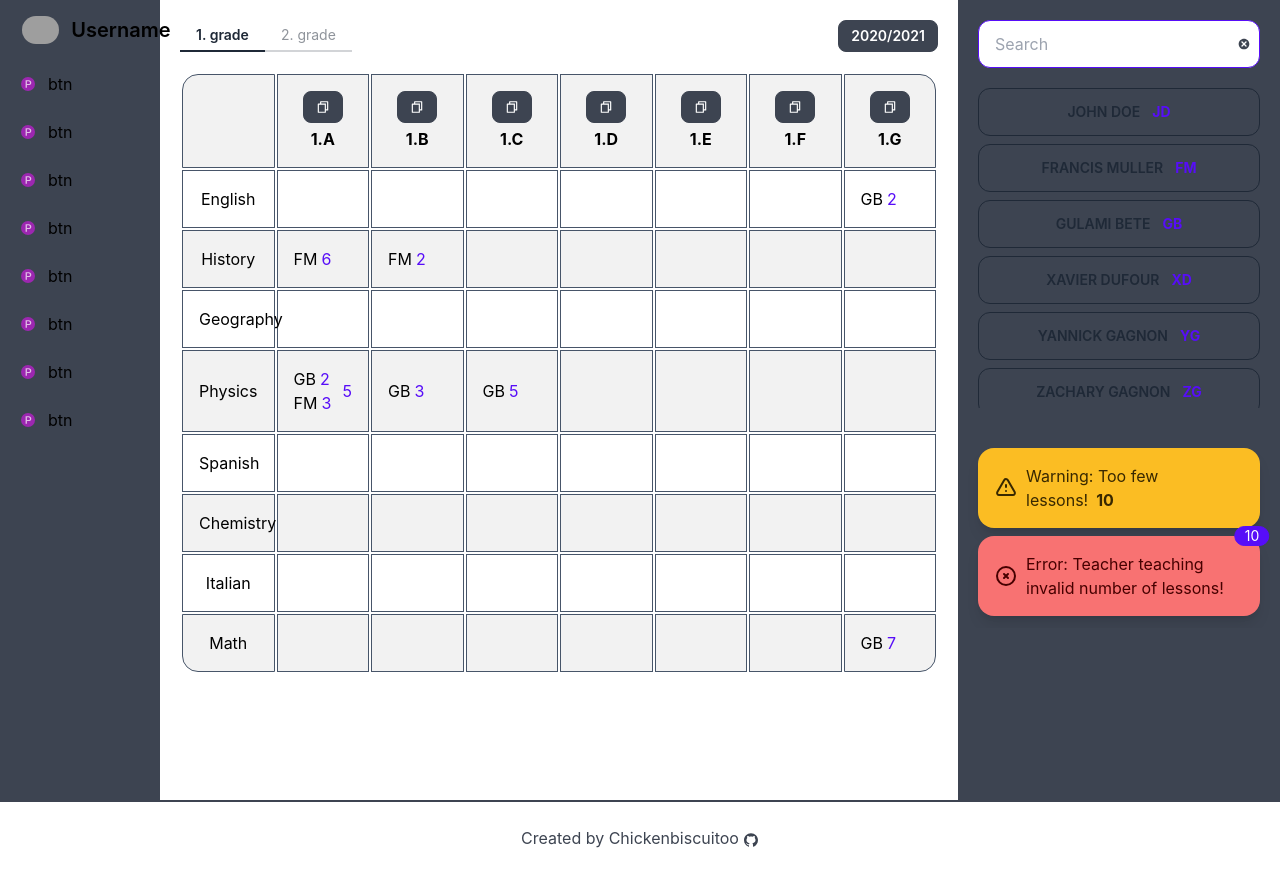
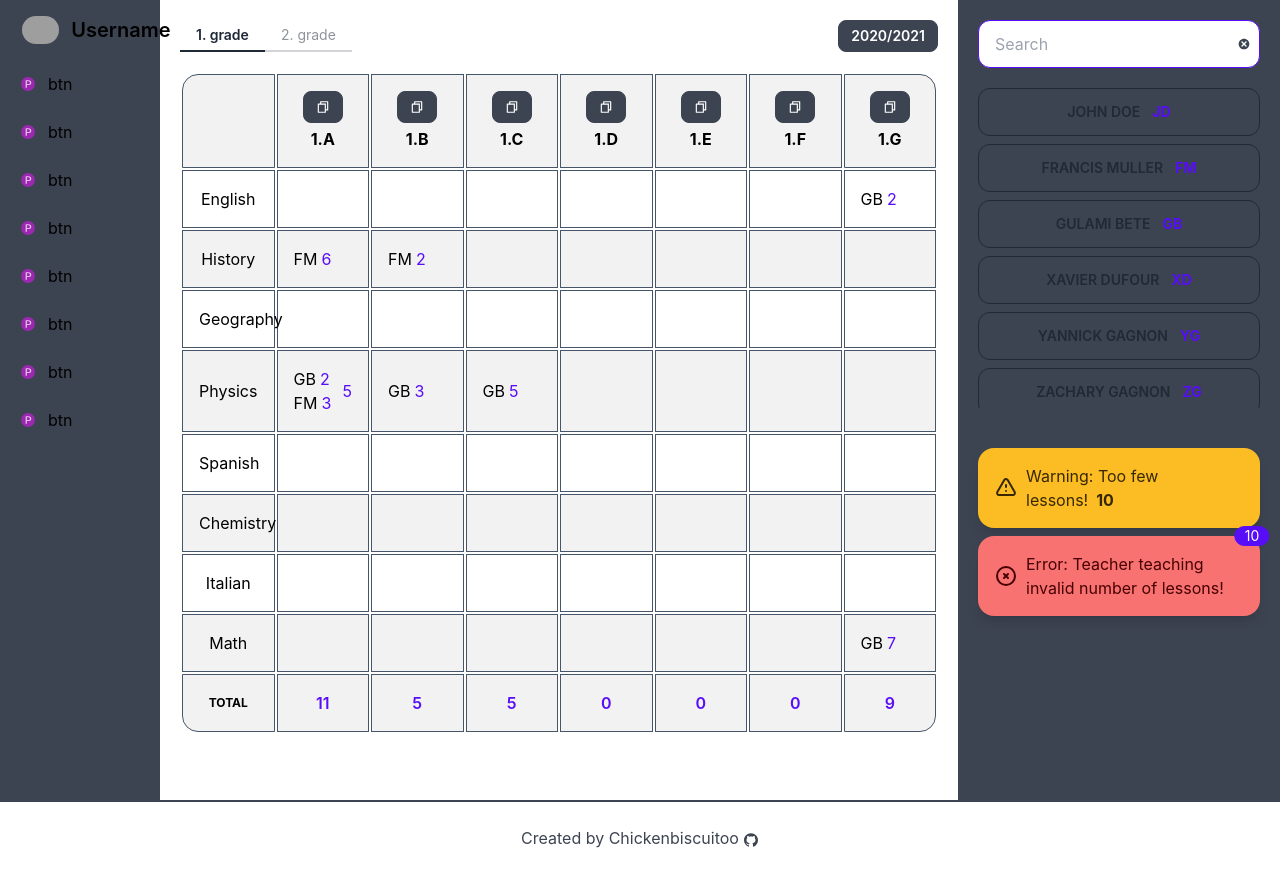
Before and after one commit to Chickenbiscuitoo/timetable-manager, a Next.js app: page / in a window 1280 px wide. Built offline with nearby package versions, Linux system fonts and the light colour scheme; grey boxes are pictures that could not be loaded.

Commit message:
added total class lessons to table

```diff
--- a/components/BindingsTable.tsx
+++ b/components/BindingsTable.tsx
@@ -78,6 +78,21 @@ const BindingsTable: NextComponentType = () => {
 		)
 	}, [bindings, selectedGrade])
 
+	const getClassTotalLessons = (cl: number) => {
+		const clBindings = bindings.filter(
+			(binding) => binding.cl.id === cl
+		)
+
+		let totalLessons = 0
+		clBindings.forEach((binding) => {
+			binding.teachers.forEach((teacher) => {
+				totalLessons += teacher.lessons
+			})
+		})
+
+		return totalLessons
+	}
+
 	return (
 		<div className="w-full p-5">
 			<table className="table table-zebra w-full h-full devide-black table-fixed rounded-full border-separate">
@@ -134,6 +149,25 @@ const BindingsTable: NextComponentType = () => {
 							</tr>
 						))}
 				</tbody>
+				<tfoot>
+					<tr>
+						<th className="border border-slate-600 text-center">
+							TOTAL
+						</th>
+						{classes
+							.filter((cl) => cl.grade === selectedGrade)
+							.map((cl, i) => (
+								<th
+									key={cl.id}
+									className="border border-slate-600 text-center"
+								>
+									<h1 className="font-semibold text-primary text-base">
+										{getClassTotalLessons(cl.id)}
+									</h1>
+								</th>
+							))}
+					</tr>
+				</tfoot>
 			</table>
 		</div>
 	)
```
